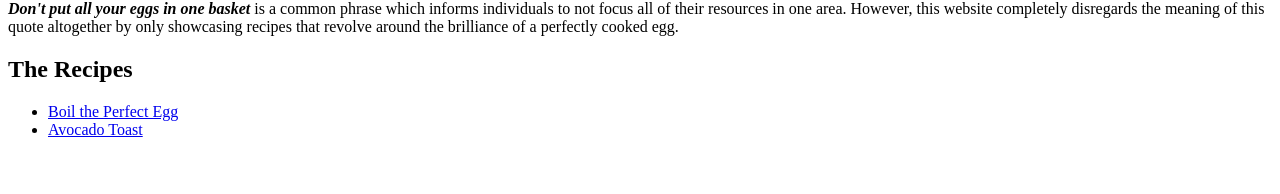
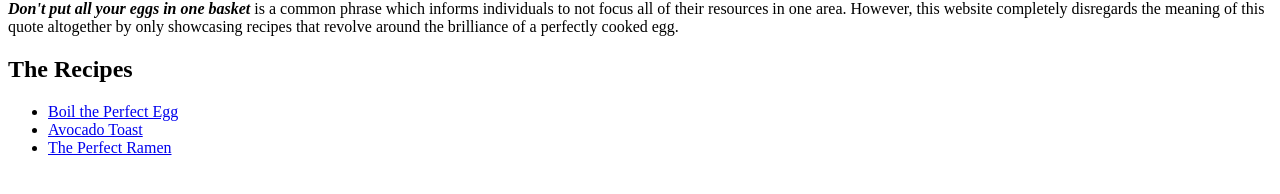
Before and after one commit to travisluuly/odin-recipes, a plain HTML site: page index.html in a window 1280 px wide. Shown: the part 400-594 px from the top of the page. Drawn offline with Linux system fonts and the light colour scheme.

Commit message:
Add ramen link to index.html and create its page

```diff
--- a/index.html
+++ b/index.html
@@ -14,6 +14,7 @@
         <ul>
             <li><a href="recipes/boil-egg.html">Boil the Perfect Egg</a></li>
             <li><a href="recipes/avo-toast.html">Avocado Toast</a></li>
+            <li><a href="recipes/ramen.html">The Perfect Ramen</a></li>
         </ul>
     </body>
 
```
Also changed, not shown: recipes/ramen.html (added).
